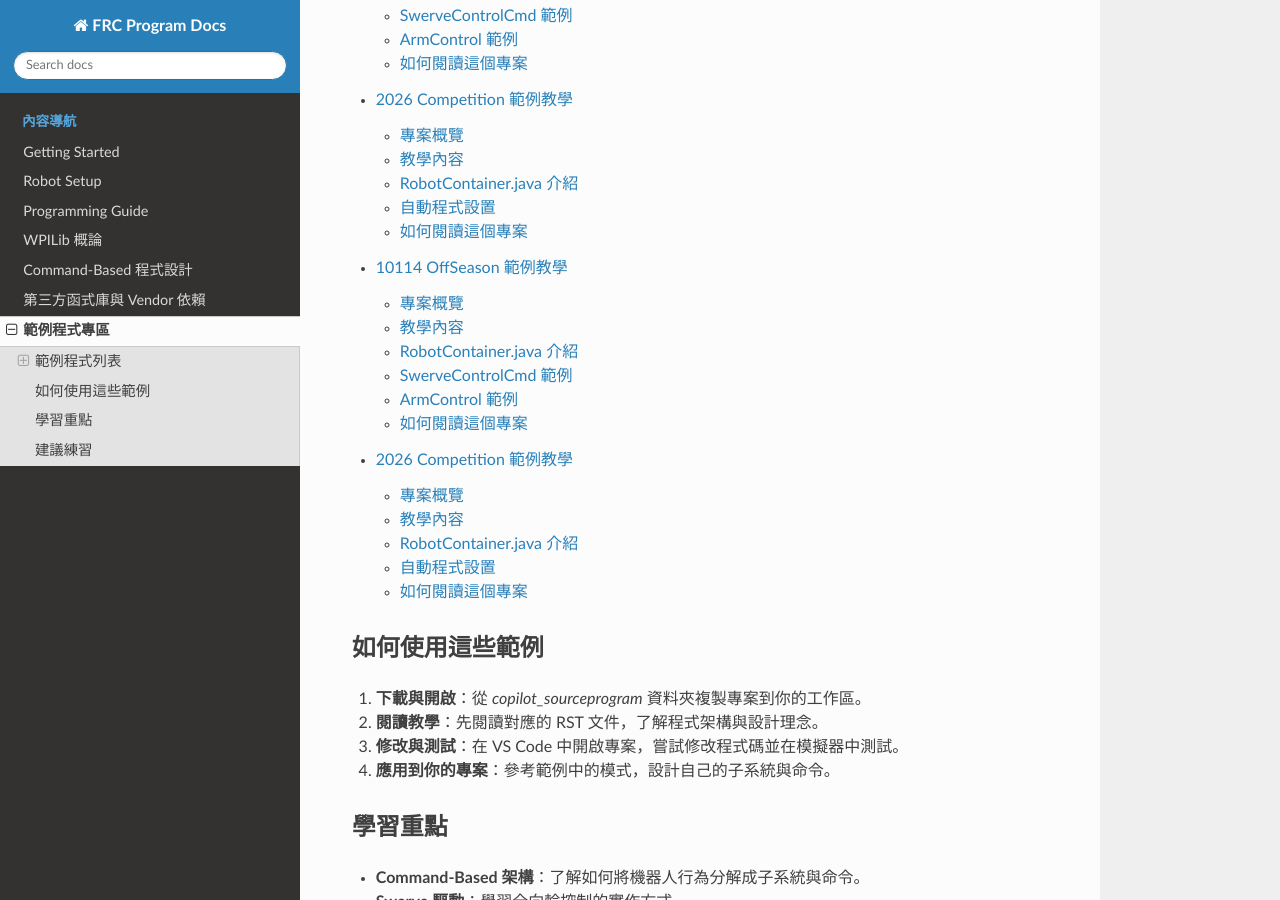
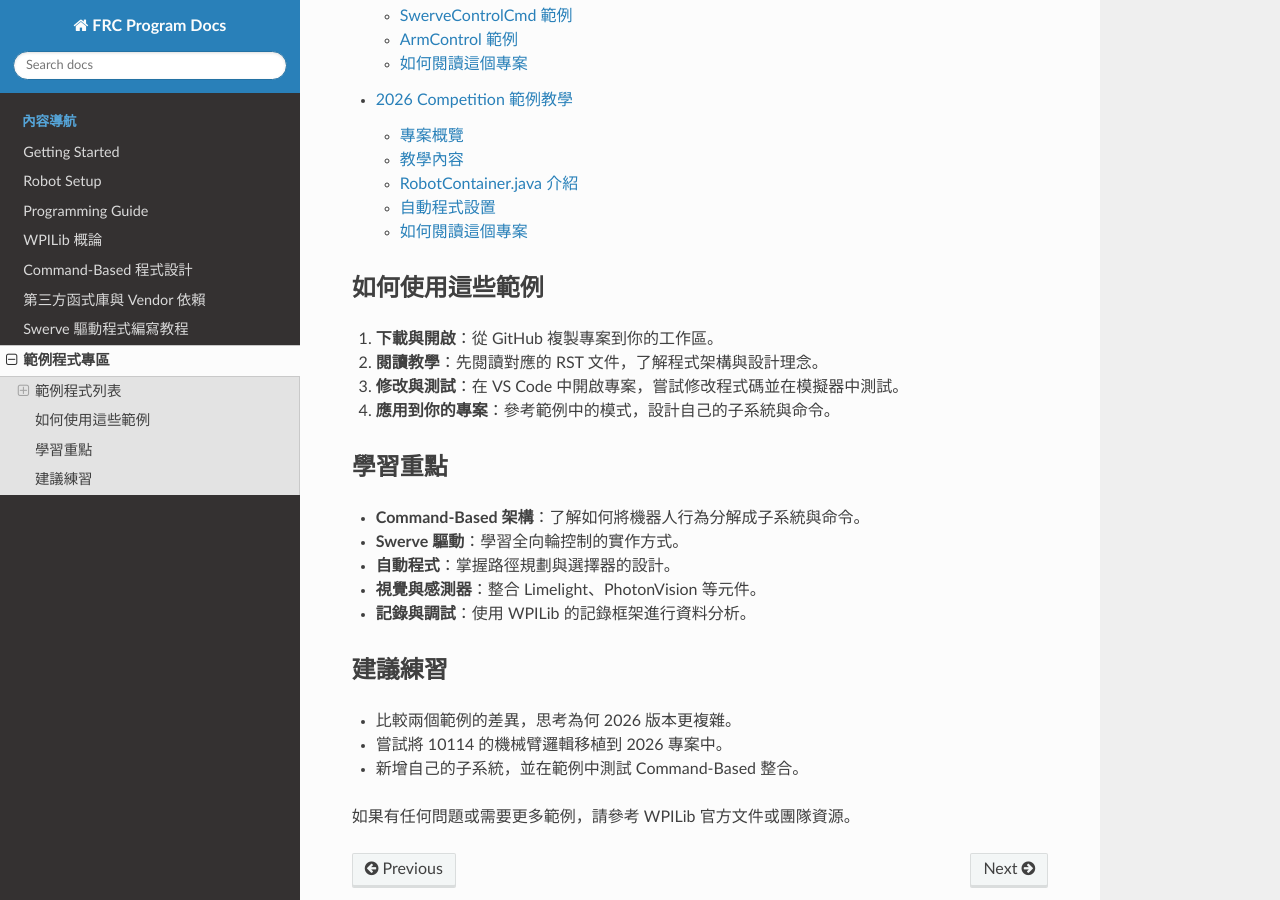
Before and after one commit to boring89/FRC-Program-Docs, a Sphinx documentation site: the page built from docs/source/examples.rst, in a window 1280 px wide and 900 px high, scrolled down 1435 px. Built offline with Sphinx 7.4.7 and the Read the Docs theme 3.1.0, drawn with Linux system fonts in a browser that asks for light colours.

Commit message:
Add comprehensive swerve tutorial and docs updates
Add a large, detailed Swerve tutorial (swerve-tutorial.rst) with Java code examples covering constants, ModuleConfigs, SwerveModule, Drivetrain, commands, RobotContainer, PID tuning, testing and troubleshooting, and PathPlanner/pose estimation integration. Update docs: add swerve-tutorial to the index, simplify examples.rst (remove duplicates and change download instruction to clone from GitHub), and remove the separate "Clone the repository" / "Open the project in VSCode" sections from getting_started.rst to streamline the getting-started content.

```diff
--- a/docs/source/examples.rst
+++ b/docs/source/examples.rst
@@ -20,13 +20,11 @@
    swerve-integration
    example_10114_offseason
    example_2026_competition
-   example_10114_offseason
-   example_2026_competition
 
 如何使用這些範例
 ----------------
 
-1. **下載與開啟**：從 `copilot_source\program` 資料夾複製專案到你的工作區。
+1. **下載與開啟**：從 GitHub 複製專案到你的工作區。
 2. **閱讀教學**：先閱讀對應的 RST 文件，了解程式架構與設計理念。
 3. **修改與測試**：在 VS Code 中開啟專案，嘗試修改程式碼並在模擬器中測試。
 4. **應用到你的專案**：參考範例中的模式，設計自己的子系統與命令。
--- a/docs/source/getting_started.rst
+++ b/docs/source/getting_started.rst
@@ -20,28 +20,6 @@
 2. 在 VSCode 中安裝 WPILib 擴充套件。
 3. 確認 Java 17 已安裝，並且 `java -version` 顯示正確版本。
 
-Clone the repository
---------------------
-
-使用 Git 將本專案複製到本機：
-
-.. code-block:: bash
-
-   git clone https://github.com/boring89/FRC-Program-Docs.git
-
-打開專案：
-
-- 在 VSCode 中選擇 `File -> Open Folder...`
-- 選擇剛才複製的資料夾
-
-Open the project in VSCode
---------------------------
-
-1. 開啟 VSCode。
-2. 打開專案資料夾。
-3. 確認側邊欄中的 WPILib 工具已正確載入。
-4. 如果出現相依性提示，請執行 `pip install -r docs/requirements.txt`（如果你要建立文件網站）。
-
 Build and Run
 -------------
 
@@ -56,4 +34,3 @@
 
 - 前往 :doc:`/programming` 了解程式架構與控制流程。
 - 前往 :doc:`/robot_setup` 了解機器人硬體與網路設定。
-- 若要加入新功能，請先閱讀專案中的 `README` 或開發指南。
--- a/docs/source/index.rst
+++ b/docs/source/index.rst
@@ -37,4 +37,5 @@
    wpilib_overview
    command_based
    vendor_libraries
+   swerve-tutorial
    examples
--- a/docs/source/swerve-tutorial.rst
+++ b/docs/source/swerve-tutorial.rst
@@ -41,5 +41,3 @@
 4. 了解 FRC 機器人的基本結構
 
 讓我們開始建立你的第一個 Swerve 驅動系統吧！
-
-下一步：:doc:`swerve-constants`
```
